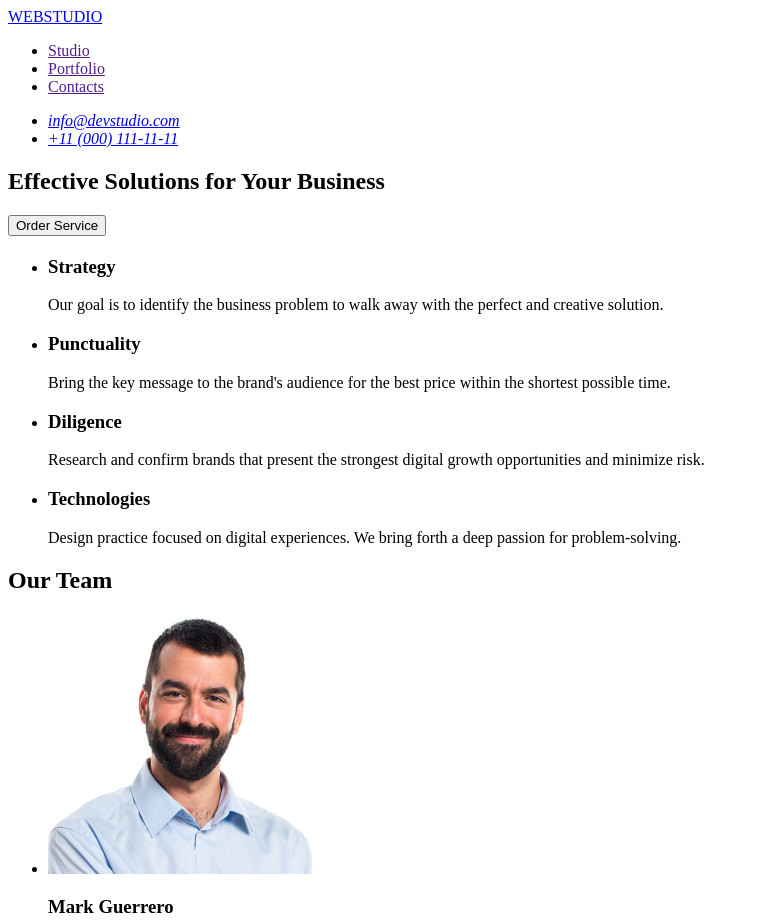
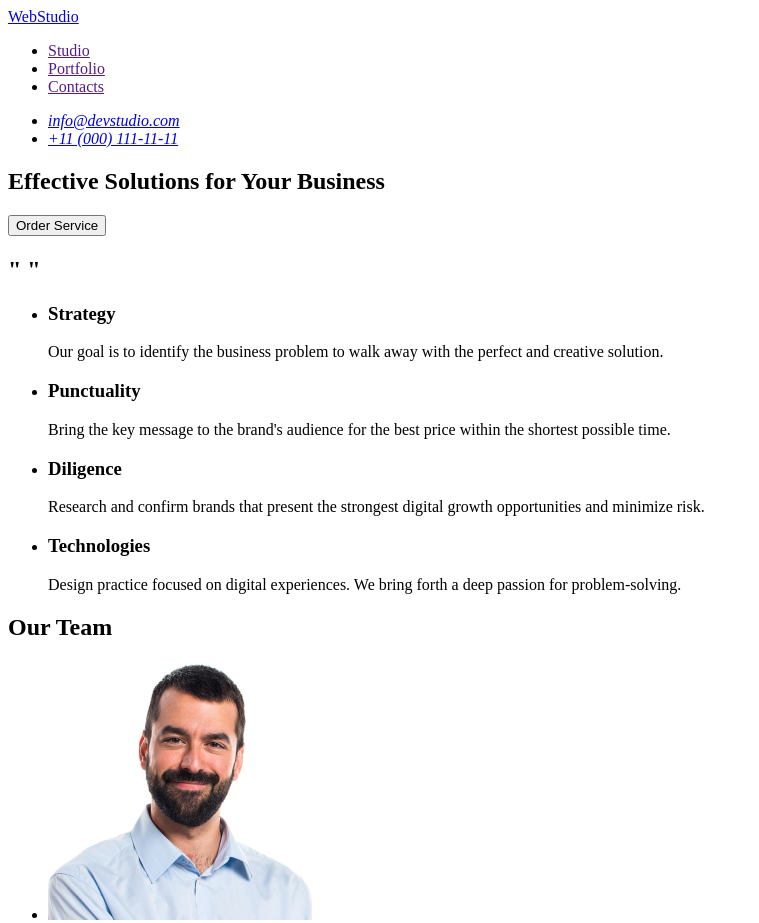
Before and after one commit to maksymPr424/goit-markup-hw-01, a plain HTML site: page index.html in a window 1280 px wide. Shown: the top 923 px of the page, without its empty margins (0-759 px from the left). Drawn offline with Linux system fonts and the light colour scheme.

Commit message:
Update index.html

```diff
--- a/index.html
+++ b/index.html
@@ -11,7 +11,7 @@
 
     <header class="header">
         <nav class="header_nav">
-            <a class="web_studio" href="/" target="_blank">WEBSTUDIO</a>
+            <a class="web_studio" href="/" target="_blank">WebStudio</a>
             <ul class="header_list">
                 <li class="header_item">
                     <a href="">Studio</a>
@@ -44,7 +44,7 @@
 
 
         <section class="inform">
-            <h2></h2>
+            <h2>" "</h2>
             <ul class="inform_list">
                 <li class="inform_item">
                     <h3 class="inform_header">Strategy</h3>
@@ -105,7 +105,7 @@
     </main>
 
     <footer class="footer">
-        <a class="web_studio" href="./index.html" target="_blank">WEBSTUDIO</a>
+        <a class="web_studio" href="./index.html" target="_blank">WebStudio</a>
         <p class="footer_text">
             Increase the flow of customers and sales for your business with digital marketing & growth
             solutions.
```
